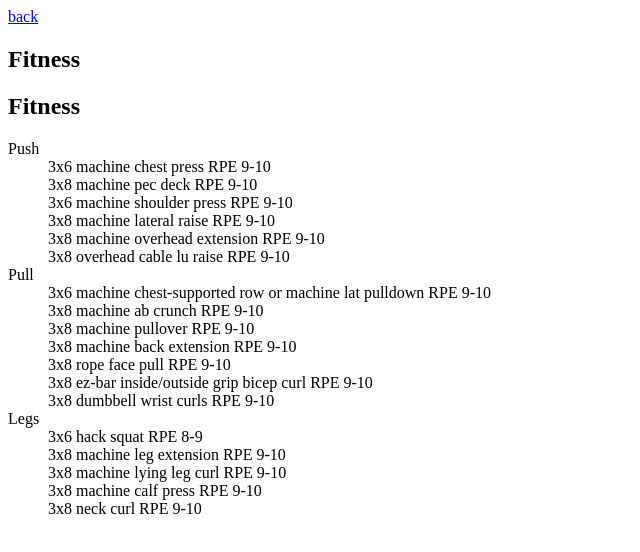
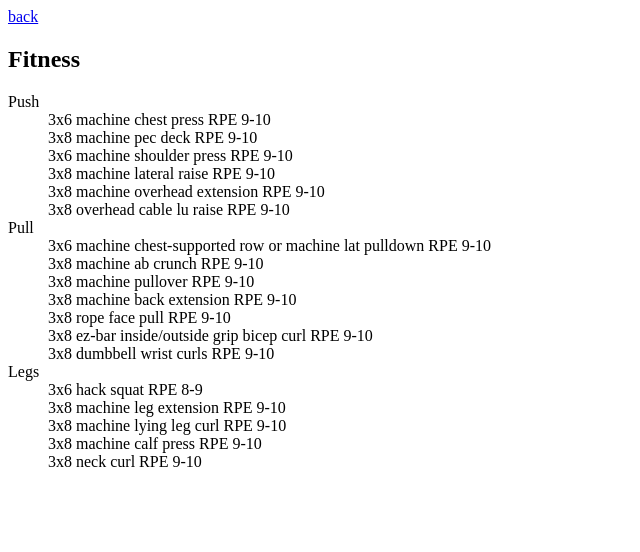
Before and after one commit to ch-dbart/ch-dbart.github.io, a plain HTML site: page pages/fitness.html in a window 1280 px wide. Shown: the whole page, without its empty margins (0-640 px from the left). Drawn offline with Linux system fonts and the light colour scheme.

Commit message:
Removed duplicated heading

```diff
--- a/pages/fitness.html
+++ b/pages/fitness.html
@@ -14,7 +14,6 @@
         <h1>Fitness</h1>
     </nav>
 
-    <h2>Fitness</h2>
     <dl>
         <dt>Push</dt>
         <dd>3x6 machine chest press RPE 9-10</dd>
```
